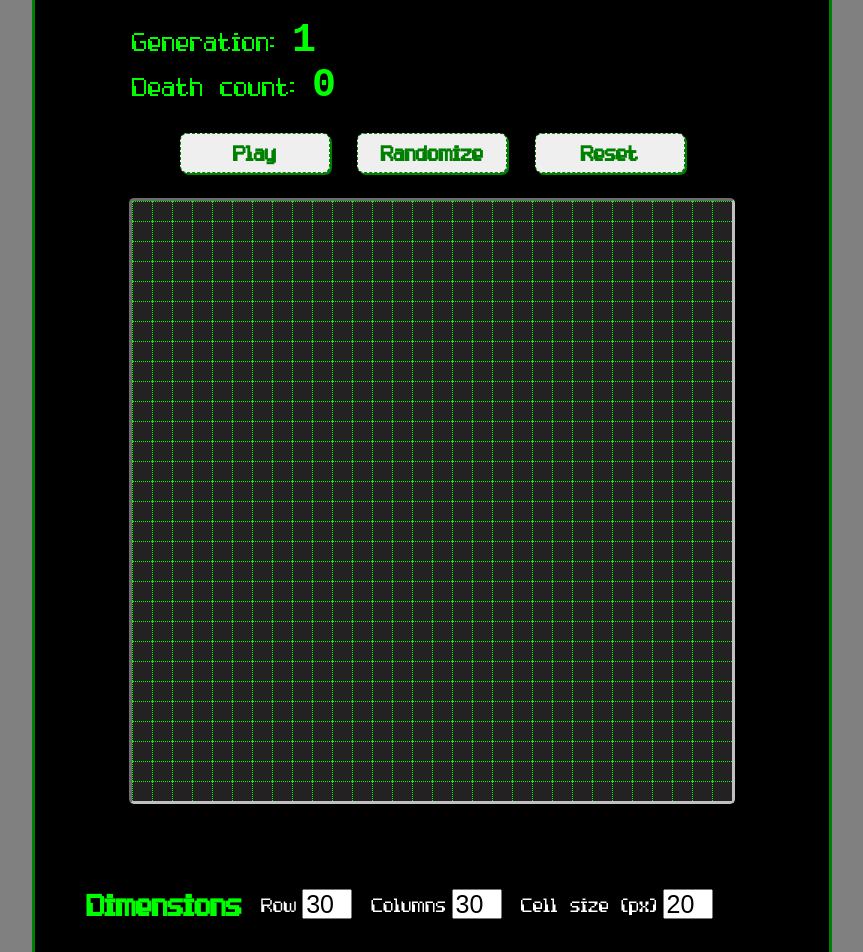
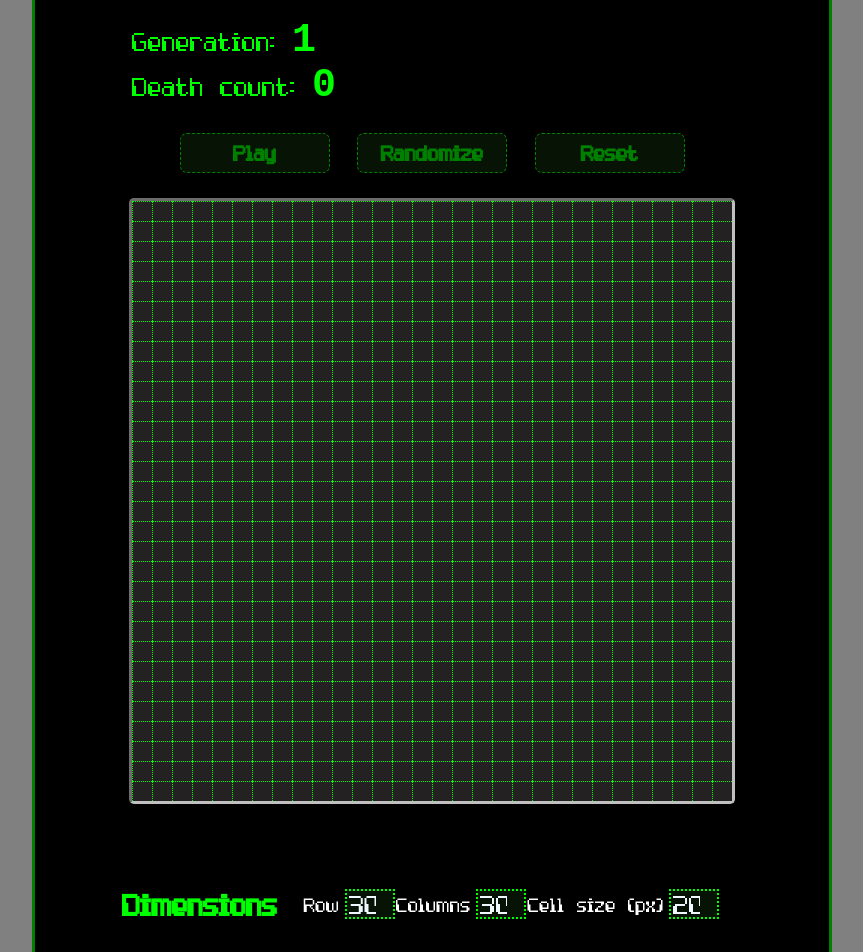
Before and after one commit to ksemenza/conway-life-game-js, a React (Create React App) app: page / in a window 1280 px wide. Shown: the part 260-1212 px from the top of the page, without its empty margins (208-1071 px from the left). Built offline with nearby package versions, Linux system fonts and the light colour scheme.

Commit message:
added commenting

```diff
--- a/src/App.css
+++ b/src/App.css
@@ -150,24 +150,25 @@ flex-direction: column;
   height: 40px;
   font-weight: bold;
   border:1px dashed green;
-  box-shadow: 2px 2px green;
-
-
   cursor: pointer;
   width: 150px;
   font-family: pixel-font;
   font-size: 32px;
   color: green;
+  background-color: #071305;
+  box-shadow: 2px 2px black;
+
+
 
 
 }
 
 .button:hover {
-  font-family: fantasy;
-  color: black;
+  font-family: 'Courier New', Courier, monospace;
+  color: white;
   font-size: 25px;
-  box-shadow: 2px 2px lime;
-  border:2px solid green;
+  border:2px dotted green;
+  box-shadow: 2px 2px green;
 
 }
 
@@ -226,8 +227,8 @@ flex-direction: column;
 
 .options_heading {
 font-size: 45px;
-margin-left: -65px;
 color: lime;
+margin-right: 25px;
 }
 
 .stats_value {
@@ -264,8 +265,12 @@ color: lime;
 .option_input {
   width: 50px;
   height: 30px;
-  font-size: 25px;
+  font-size: 40px;
   text-align: center;
+  font-family: 'pixel-font';
+  border: 2px dotted lime;
+  background-color: #071305;
+  color: aliceblue;
 }
 .help_item {
   cursor: help;
--- a/src/App.js
+++ b/src/App.js
@@ -1,11 +1,11 @@
 import React from 'react';
 import './App.css';
-import {makeFalsyArray, arrIsFalsy, validateNumber, copyArray, } from './logic/GameLogic'
+import {makeFalsyArray, arrIsFalsy, validateNumber, copyArray, } from './logic/GameLogicHelper'
 import Board from './components/Board'
 import Info from './components/Info'
 import Controls from './components/Controls'
 import Message from './components/Message'
-import Options from './components/Options'
+
 
 class App extends React.Component {
   constructor() {
@@ -20,7 +20,7 @@ class App extends React.Component {
       deathCount: 0,
       tool: "filler",
       message: {
-        text: null, //2 timeouts for smooth messages
+        text: null, //2 timeouts for smooth transition
         timer1: null, //set opacity to 0
         timer2: null //remove from the DOM
       }
@@ -29,7 +29,8 @@ class App extends React.Component {
   }
 
   displayMessage = (text, timer) => {
-    const delay = this.hideMessage() ? 500 : 0; //remove previous message
+    //TODO Change speed
+    const delay = this.hideMessage() ? 5000 : 0; //remove previous message
     setTimeout(() => {
       this.setState({
         message: {
@@ -63,14 +64,8 @@ class App extends React.Component {
     }
   };
 
-  handleSizeChange = event => {
-    const newSize = validateNumber(event.target.value) || 1;
-    this.setState({
-      squareSize: newSize
-    });
-  };
 
-
+  /* START of SETTING BUTTONS */
   handleHelpClick = () => {
     const text = `Any live cell with two or three live neighbors survives.
     Any dead cell with three live neighbors becomes a live cell.
@@ -86,6 +81,18 @@ class App extends React.Component {
     return this.displayMessage(text, 10000);
   };
 
+
+  /* END of SETTING BUTTONS */
+
+
+/** START OF OPTIONS EVENT HANDLERS  */
+/** ROW LENGTH, COLUMN LENGTH, SQUARE PX SIZE, CELL FILLER/ERASER */
+  handleSizeChange = event => {
+    const newSize = validateNumber(event.target.value) || 1;
+    this.setState({
+      squareSize: newSize
+    });
+  };
 
 
   handleRowChange = event => {
@@ -108,6 +115,17 @@ class App extends React.Component {
     });
   };
 
+  handleToolChange = (event) => {
+    this.setState({
+      tool: event.target.value
+    })
+  }
+/** END OF OPTIONS EVENT HANDLERS  */
+
+
+
+/**START OF GAME PLAY BUTTON HANDLERS */
+/** RESET, START/PAUSE, RANDOM */
   handleReset = () => {
     const { rows, cols } = this.state;
     const newSquares = makeFalsyArray(rows, cols);
@@ -119,27 +137,7 @@ class App extends React.Component {
       intervalId: null
     });
   };
-  handleToolChange = (event) => {
-    this.setState({
-      tool: event.target.value
-    })
-  }
-  handleMouseMove = (i, j) => {
-    if (!this.isDown) return;
-    if ((this.state.squares[i][j] && this.state.tool === "filler")||
-    (!this.state.squares[i][j] && this.state.tool === "eraser")) return;
-    const squares = copyArray(this.state.squares);
-    squares[i][j] = this.state.tool ==="filler";
-    this.setState({
-      squares: squares
-    });
-  };
-  handleClick = (i,j) => {
-    this.isDown = true;
-    this.handleMouseMove(i,j);
-    this.isDown = false
 
-  }
   handleStartPause = () => {
     let intervalId;
     if (this.state.intervalId) {
@@ -156,6 +154,7 @@ class App extends React.Component {
     this.setState({
       intervalId: intervalId
     });
+
   };
 
   handleRandomize = () => {
@@ -173,29 +172,49 @@ class App extends React.Component {
     });
   };
 
-  handleMouseDown = () => {
-    this.isDown = true;
+  /**END OF GAME PLAY BUTTON HANDLERS */
+
+  /**START MOUSE EVENT HANDLERS */
+
+  handleMouseMove = (i, j) => {
+    if (!this.isDown) return;
+    if ((this.state.squares[i][j] && this.state.tool === "filler")||
+    (!this.state.squares[i][j] && this.state.tool === "eraser")) return;
+    const squares = copyArray(this.state.squares);
+    squares[i][j] = this.state.tool ==="filler";
+    this.setState({
+      squares: squares
+    });
   };
 
-  handleMouseUp = () => {
-    this.isDown = false;
-  };
+  handleClick = (i,j) => {
+    this.isDown = true;
+    this.handleMouseMove(i,j);
+    this.isDown = false
+
+  }
+
+  /**END MOUSE EVENT HANDLERS */
+
+
+  /** GAME LOGIC INITIATED FROM ./logic/GameLogic.js */
 
   makeNextGeneration = () => {
 
-    //declaring state of existing squares
+    //state of squares
     const currentSquares = this.state.squares;
 
-    //filter looking while running for filled square
+    // checking if board is empty
     if (
       currentSquares.filter(
         row => row.filter(square => square === true).length > 0
       ).length === 0
     )
-    //If board no longer contain alive cells message returning generation number
+    //Exit Message
+    //Stopping program
     {
       this.displayMessage("The last generations " + this.state.genNumber, 2000);
-      return this.handleStartPause();
+      // return this.handleStartPause();
     }
 
     //Create temp array to iterate over board
@@ -222,7 +241,7 @@ class App extends React.Component {
           }
         }
 
-    //Implementing rule logic of population
+    //Implementing rule life logic of population
         if (currentSquares[i][j]) {
           if (neighborNum > 1 && neighborNum < 4 ) {
             nextSquares[i][j] = true;
@@ -242,6 +261,8 @@ class App extends React.Component {
       deathCount: deathCount
     });
   };
+
+
 
   render() {
     return (
--- a/src/components/Info.js
+++ b/src/components/Info.js
@@ -8,6 +8,7 @@ const Info = props => {
     return (
       <section className="info">
         <h1 className="heading info_heading">Conway's Game Of Life</h1>
+
         <div className="info_section help">
         <div className='ctx-wrap'>
         <div className='setup-btn'>
```
Also changed, not shown: src/logic/GameLogicHelper.js (renamed from src/logic/GameLogic.js).
